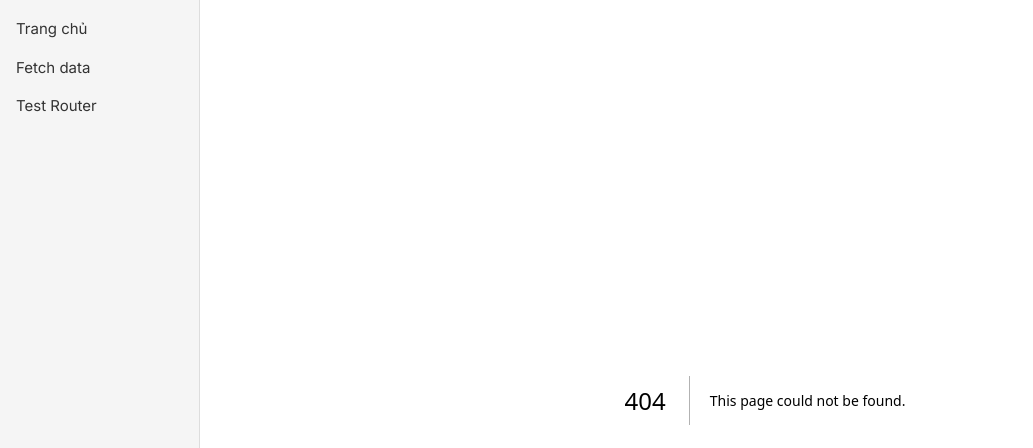
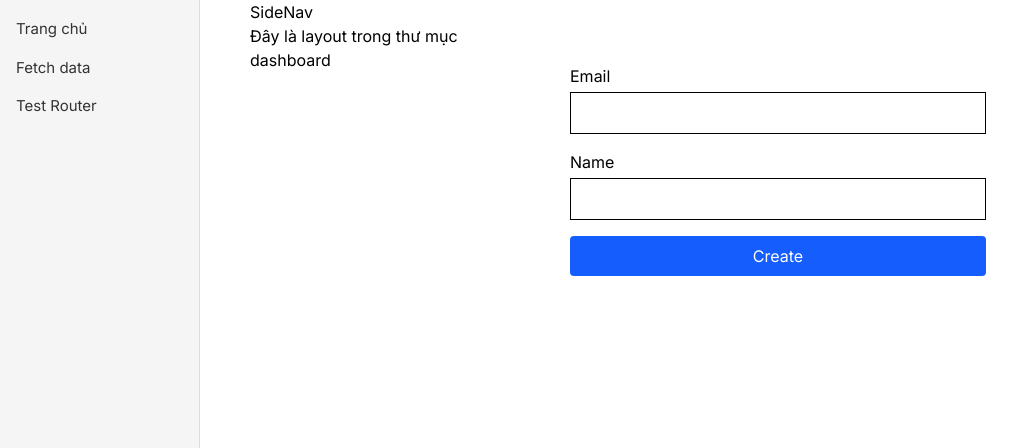
Before and after one commit to hoangdinhlamhai/intern-senlyzer, a Next.js app in the folder Week1/createapp/nextjs-dashboard/: page /dashboard/customers/create in a window 1280 px wide. Before the commit this address had no page. Shown: the top 448 px of the page, without its empty margins (0-1033 px from the left). Built offline with nearby package versions, Linux system fonts and the light colour scheme; a web font is replaced by a local one.

Commit message:
form create user

```diff
--- /dev/null
+++ b/Week1/createapp/nextjs-dashboard/src/app/dashboard/customers/create/page.tsx
@@ -0,0 +1,34 @@
+import { createUser } from "@/app/lib/actions";
+import Link from "next/link";
+
+export default function CreateCustomer() {
+  return (
+    <form action={createUser} className="flex flex-col gap-4 p-4 max-w-md">
+      <div>
+        <label className="block mb-1">Email</label>
+        <input
+          type="email"
+          name="email"
+          required
+          className="border p-2 w-full"
+        />
+      </div>
+
+      <div>
+        <label className="block mb-1">Name</label>
+        <input
+          type="text"
+          name="name"
+          className="border p-2 w-full"
+        />
+      </div>
+
+      <button
+        type="submit"
+        className="bg-blue-600 text-white px-4 py-2 rounded"
+      >
+        Create
+      </button>
+    </form>
+  );
+}
--- a/Week1/createapp/nextjs-dashboard/src/app/dashboard/page.tsx
+++ b/Week1/createapp/nextjs-dashboard/src/app/dashboard/page.tsx
@@ -1,52 +1,4 @@
-// //http://localhost:3000/dashboard
-// import { fetchUsers } from "@/app/lib/data"
-// import Search from "@/app/components/search/Search";
-
-// export default async function Page(
-//   {
-//     searchParams,
-//   }: {
-//     searchParams?: { query?: string };
-//   }
-// ) {
-//     type User = Awaited<ReturnType<typeof fetchUsers>>[number];
-//     const query = searchParams?.query?.toLowerCase() || "";
-//     // const users = await fetchUsers();
-//     const users = (await fetchUsers()).filter((user) =>
-//       //nếu null thì fallback về chuỗi rỗng để tránh lỗi khi gọi toLowerCase
-//     (user.name ?? "").toLowerCase().includes(query) ||
-//     (user.email ?? "").toLowerCase().includes(query)
-//   );
-
-//   return (
-//     <>
-//         <p>Dashboard Page</p>
-
-//         <Search placeholder="Tìm kiếm người dùng..." />
-//         <p>Kết nối db trực tuyến trên vercel bằng Prisma</p>
-
-//         <table className="user-table">
-//         <thead>
-//           <tr>
-//             <th>ID</th>
-//             <th>Tên</th>
-//             <th>Email</th>
-//           </tr>
-//         </thead>
-
-//         <tbody>
-//           {users.map((user: User) => (
-//             <tr key={user.id}>
-//               <td>{user.id}</td>
-//               <td>{user.name}</td>
-//               <td>{user.email}</td>
-//             </tr>
-//           ))}
-//         </tbody>
-//       </table>
-//     </>
-//   );
-// }
+import Link from "next/link";
 import Search from "@/app/components/search/Search";
 import { fetchUsersPaginated } from "@/app/lib/data";
 import Pagination from "@/app/components/Pagination";
@@ -56,8 +8,6 @@ export default async function Page(
 : {
   searchParams: Promise<{ query?: string; page?: string }>;
 }) {
-  // const query = searchParams?.query?.toLowerCase() ?? "";
-  // const currentPage = Math.max(1, Number(searchParams?.page || 1));
   const { query = "", page = "1" } = await props.searchParams;
   const currentPage = Number(page) || 1;
   const limit = 5;
@@ -100,6 +50,12 @@ export default async function Page(
         basePath="/dashboard"
         query={query}
       />
+
+      <Link
+        href="/dashboard/customers/create"
+      >
+        Create New Customer
+      </Link>
     </>
   );
 }
--- /dev/null
+++ b/Week1/createapp/nextjs-dashboard/src/app/lib/actions.ts
@@ -0,0 +1,20 @@
+'use server';
+import { prisma } from "@/app/lib/prisma";
+import { redirect } from "next/navigation";
+
+export async function createUser(formData: FormData) {
+  const email = formData.get("email") as string;
+  const name = formData.get("name") as string;
+
+  if (!email) {
+    throw new Error("Email is required");
+  }
+
+  await prisma.user.create({
+    data: {
+      email,
+      name,
+    },
+  });
+  redirect("/dashboard");
+}
```
